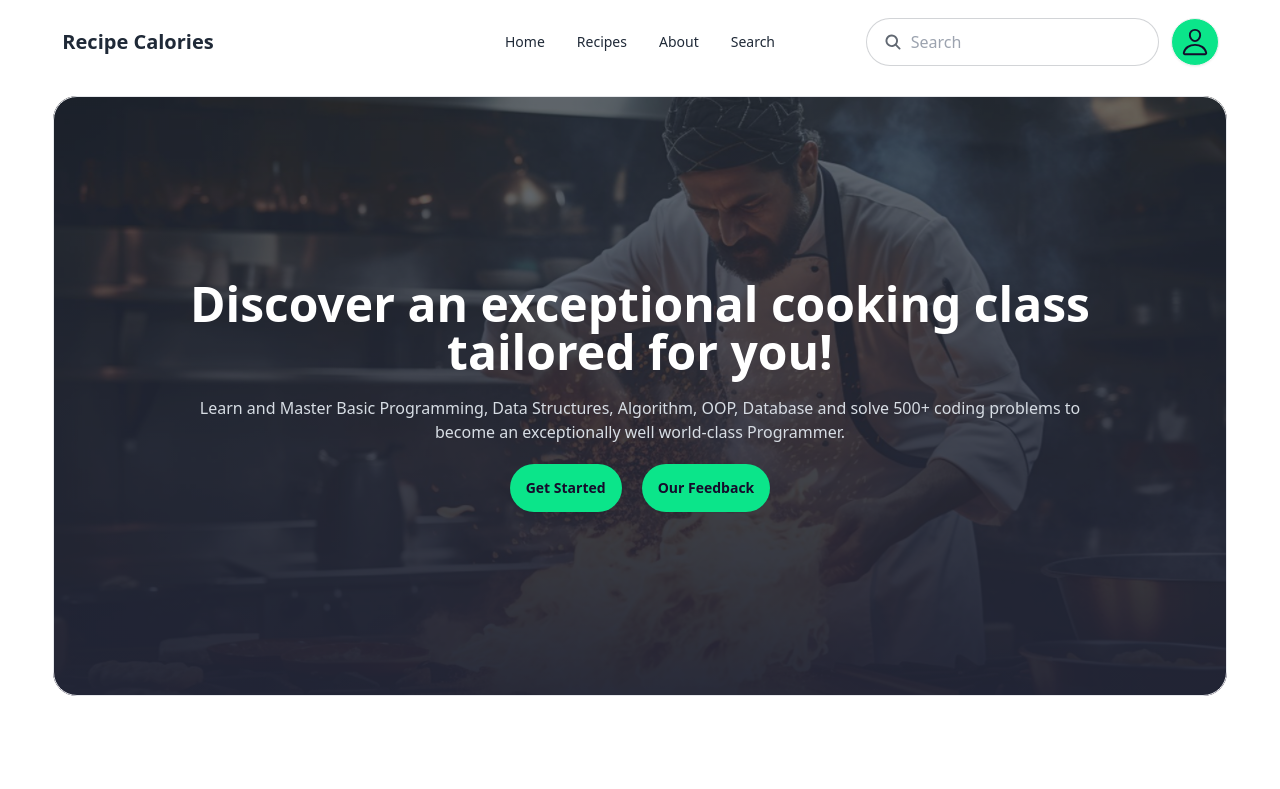
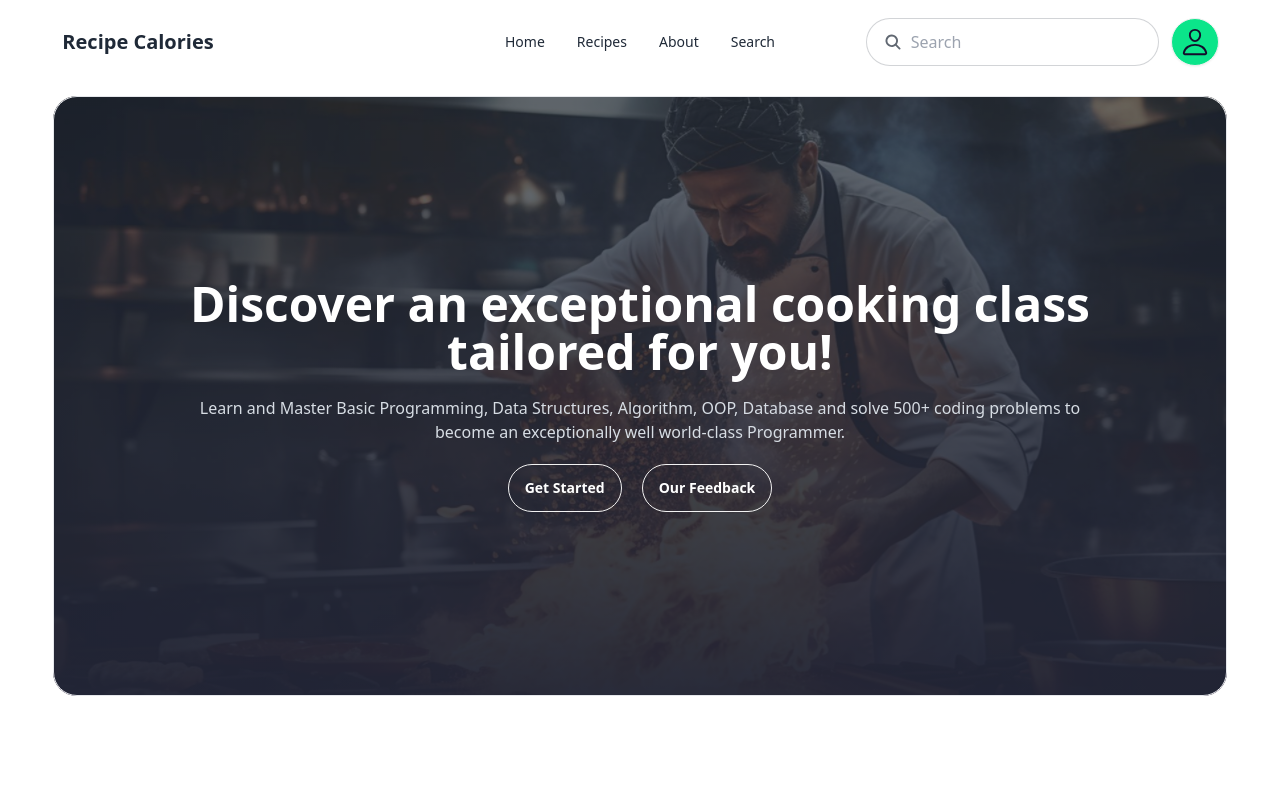
Before and after one commit to syedmehedi34/recipe-calories, a React (Vite) app: page / in a window 1280 px wide. Shown: the top 789 px of the page. Built offline with nearby package versions, Linux system fonts and the light colour scheme.

Commit message:
toggle button added

```diff
--- /dev/null
+++ b/src/components/Hero/Button.js
@@ -0,0 +1,10 @@
+export const handleButtonAction = (event) => {
+  const buttons = document.querySelectorAll(".hero-btn");
+  buttons.forEach((button) => {
+    button.classList.remove("bg-primary", "text-title");
+    button.classList.add("bg-transparent", "text-white");
+  });
+
+  event.target.classList.add("bg-primary", "text-title");
+  event.target.classList.remove("bg-transparent", "text-white");
+};
--- a/src/components/Hero/Hero.jsx
+++ b/src/components/Hero/Hero.jsx
@@ -1,4 +1,5 @@
 import { scrollToSection } from "./../utilities/scrollToSection";
+import { handleButtonAction } from "./Button";
 const Hero = () => {
   //
 
@@ -18,12 +19,20 @@ const Hero = () => {
           </p>
           <div className="space-x-5">
             <button
-              onClick={scrollToSection}
-              className="btn bg-primary rounded-[50px] border-none text-title"
+              onClick={() => {
+                scrollToSection();
+                handleButtonAction(event);
+              }}
+              className="btn hero-btn bg-transparent rounded-[50px] border text-white"
             >
               Get Started
             </button>
-            <button className="btn bg-primary rounded-[50px] border-none text-title">
+            <button
+              onClick={() => {
+                handleButtonAction(event);
+              }}
+              className="btn hero-btn bg-transparent rounded-[50px] border text-white"
+            >
               Our Feedback
             </button>
           </div>
```
